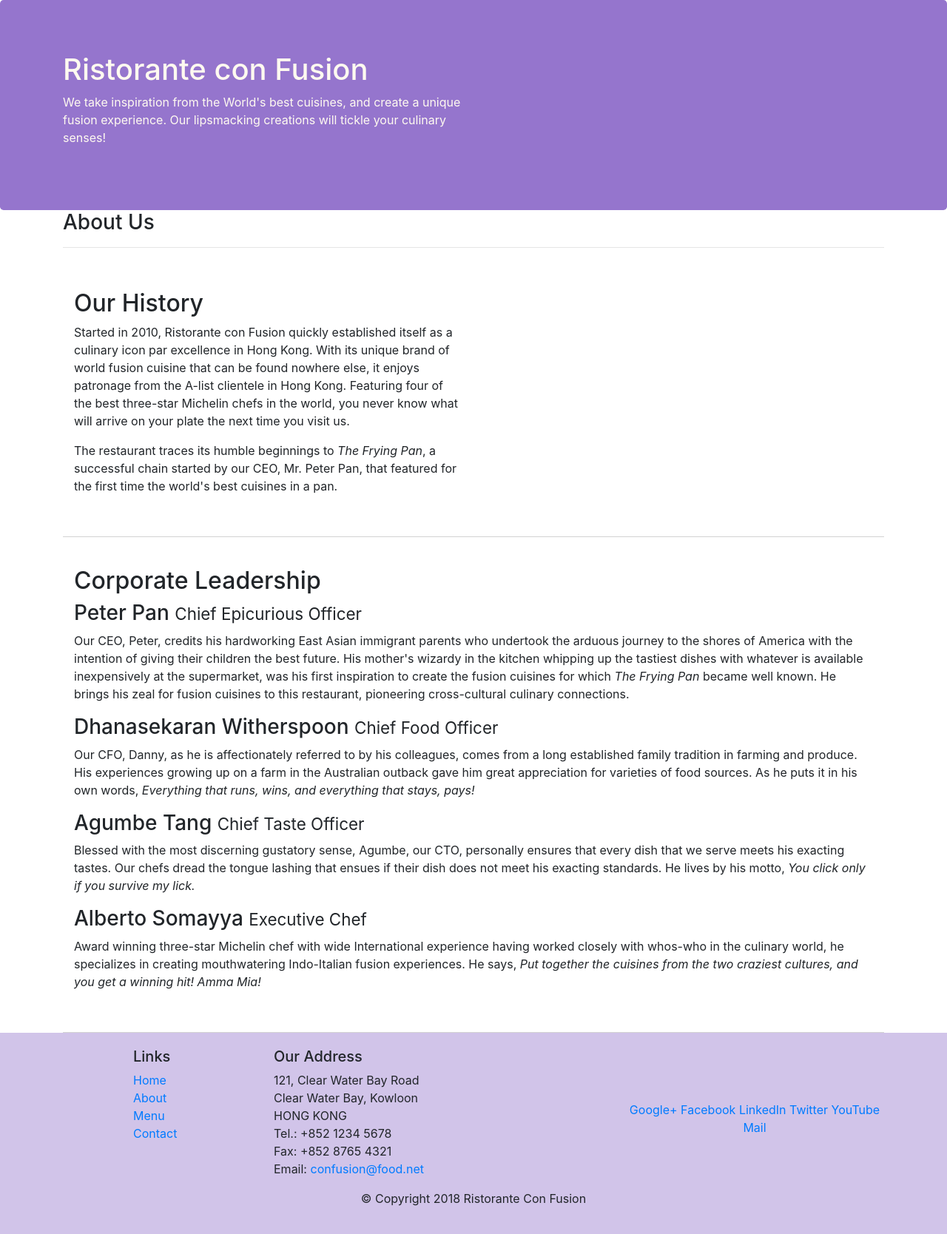
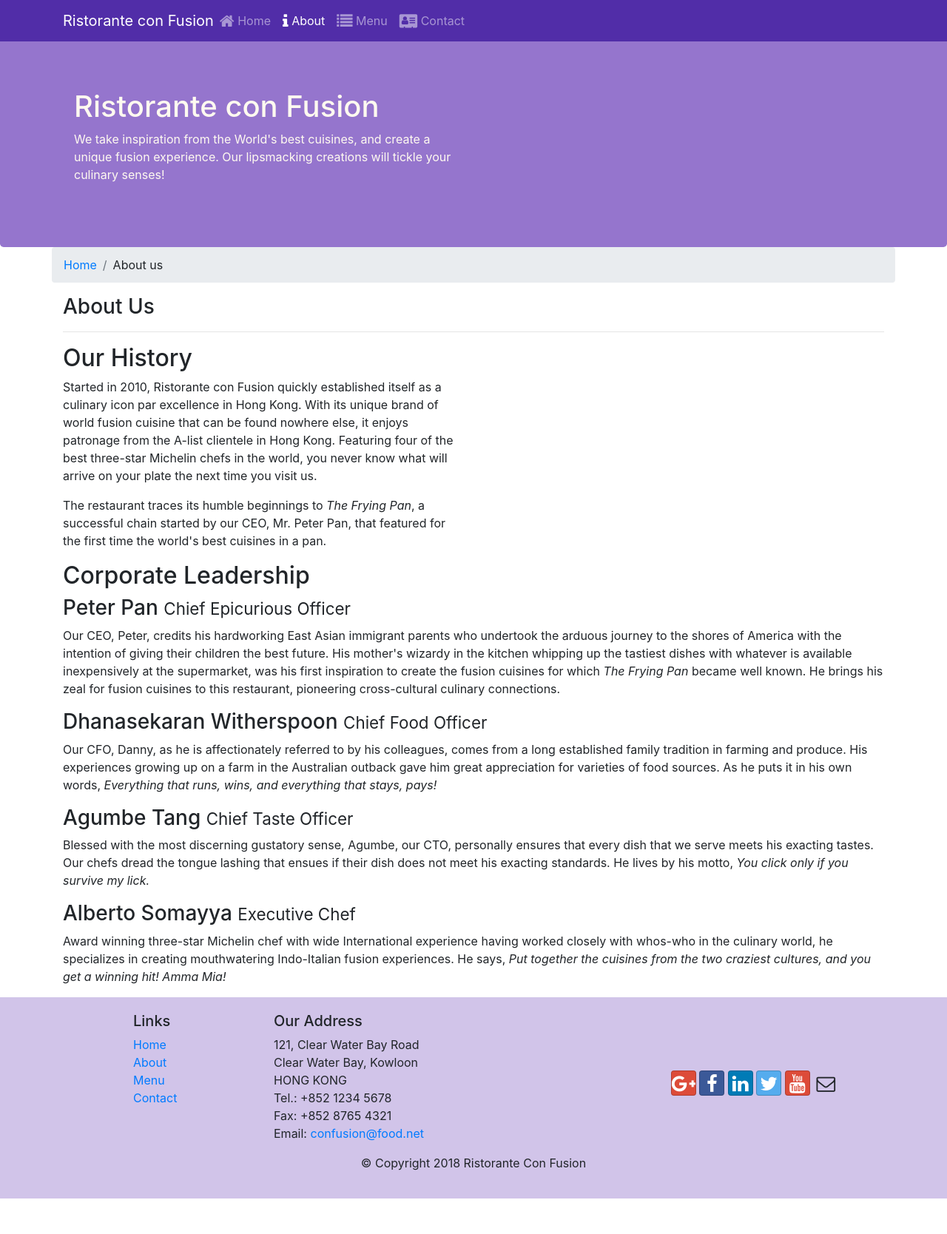
Before and after one commit to aman-abdu/git_test, a website: page aboutus.html in a window 1280 px wide. Shown: the whole page at 74% size. After the commit the page ends 1620 px from the top, so only its background shows below. Drawn offline with nearby package versions, Linux system fonts and the light colour scheme.

Commit message:
font awesome

```diff
--- a/aboutus.html
+++ b/aboutus.html
@@ -10,11 +10,28 @@
 
     <!-- Bootstrap CSS -->
     <link rel="stylesheet" href="node_modules/bootstrap/dist/css/bootstrap.min.css">
-	<link rel="stylesheet" href="css/style2.css">
+	<link rel="stylesheet" href="node_modules/font-awesome/css/font-awesome.min.css">
+	<link rel="stylesheet" href="node_modules/bootstrap-social/bootstrap-social.css">
+	<link rel="stylesheet" href="css/style.css">
 </head>
 
 <body>
-
+	<nav class="navbar navbar-dark navbar-expand-sm fixed-top">
+		<div class="container">
+			<button class="navbar-toggler" type="button" data-toggle="collapse" data-target="#Navbar">
+			    <span class="navbar-toggler-icon"></span>
+			</button>
+			<a class="navbar-brand mr-auto" href="index.html">Ristorante con Fusion</a>
+			<div class="collapse navbar-collapse" id="Navbar">
+				<ul class="navbar-nav  mr-auto">
+					 <li class="nav-item"><a class="nav-link" href="index.html"><span class="fa fa-home fa-lg"></span> Home</a></li>
+					 <li class="nav-item active"><a class="nav-link" href="#"><span class="fa fa-info fa-lg"></span> About</a></li>
+					 <li class="nav-item"><a class="nav-link" href="#"><span class="fa fa-list fa-lg"></span> Menu</a></li>
+					 <li class="nav-item"><a class="nav-link" href="#"><span class="fa fa-address-card fa-lg"></span> Contact</a></li>
+				</ul>
+			</div>
+		</div>
+	</nav>
     <header class="jumbotron">
         <div class="container">
             <div class="row row-header">
@@ -30,6 +47,10 @@
 
     <div class="container">
         <div class="row">
+			<ol class="col-12 breadcrumb">
+			<li class="breadcrumb-item"><a href="index.html">Home</a></li>
+			<li class="breadcrumb-item">About us</li>
+			</ol>
             <div class="col-12">
                <h3>About Us</h3>
                <hr>
@@ -72,7 +93,7 @@
                 <div class="col-4 offset-1 col-sm-2">
                     <h5>Links</h5>
                     <ul class="list-unstyled">
-                        <li><a href="#">Home</a></li>
+                        <li><a href="index.html">Home</a></li>
                         <li><a href="#">About</a></li>
                         <li><a href="#">Menu</a></li>
                         <li><a href="#">Contact</a></li>
@@ -91,12 +112,12 @@
                 </div>
                 <div class="col-12 col-sm-4 align-self-center">
                     <div class="text-center">
-                        <a href="http://google.com/+">Google+</a>
-                        <a href="http://www.facebook.com/profile.php?id=">Facebook</a>
-                        <a href="http://www.linkedin.com/in/">LinkedIn</a>
-                        <a href="http://twitter.com/">Twitter</a>
-                        <a href="http://youtube.com/">YouTube</a>
-                        <a href="mailto:">Mail</a>
+                        <a class="btn btn-social-icon btn-google" href="http://google.com/+"><i class="fa fa-google-plus fa-lg"></i></a>
+                        <a class="btn btn-social-icon btn-facebook" href="http://www.facebook.com/profile.php?id="><i class="fa fa-facebook fa-lg"></i></a>
+                        <a class="btn btn-social-icon btn-linkedin" href="http://www.linkedin.com/in/"><i class="fa fa-linkedin fa-lg"></i></a>
+                        <a class="btn btn-social-icon btn-twitter" href="http://twitter.com/"><i class="fa fa-twitter fa-lg"></i></a>
+                        <a class="btn btn-social-icon btn-google" href="http://youtube.com/"><i class="fa fa-youtube fa-lg"></i></a>
+                        <a class="btn btn-social-icon" href="mailto:"><i class="fa fa-envelope-o fa-lg"></i></a>
                     </div>
                 </div>
            </div>
--- a/css/style.css
+++ b/css/style.css
@@ -29,3 +29,12 @@ footer{
 	margin: 0px;
 	color: #0f0f0f;
 }
+
+body{
+	padding: 50px 0px 0px 0px;
+	z-index: 0;
+}
+
+.navbar-dark{
+	background-color: #512DA8;
+}
--- a/css/style2.css
+++ /dev/null
@@ -1,19 +0,0 @@
-@charset "utf-8";
-/* CSS Document */
-.row_content {
-	padding: 40px 0px;
-	margin: 0px auto;
-	border-bottom: 1px solid lightgray;
-}
-
-footer{
-	background-color: #D1C4E9;
-	padding: 20px 0px;
-	box-sizing: border-box;
-}
-.jumbotron {
-	padding: 70px 30px;
-	margin: 0px auto;
-	background: #9575CD;
-	color: floralwhite;
-}
--- a/package.json
+++ b/package.json
@@ -15,6 +15,8 @@
   },
   "dependencies": {
     "bootstrap": "^4.4.1",
+    "bootstrap-social": "^5.1.1",
+    "font-awesome": "^4.7.0",
     "jquery": "^3.3.1",
     "popper.js": "^1.16.0"
   }
```
Also changed, not shown: index.html (+28 -11 lines), 1 other file.
